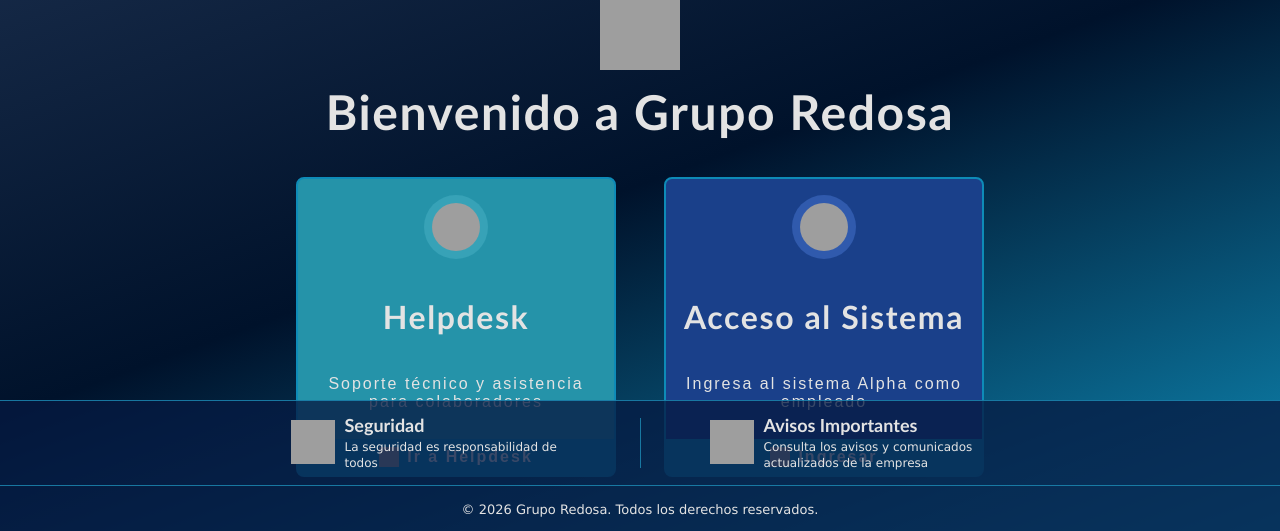
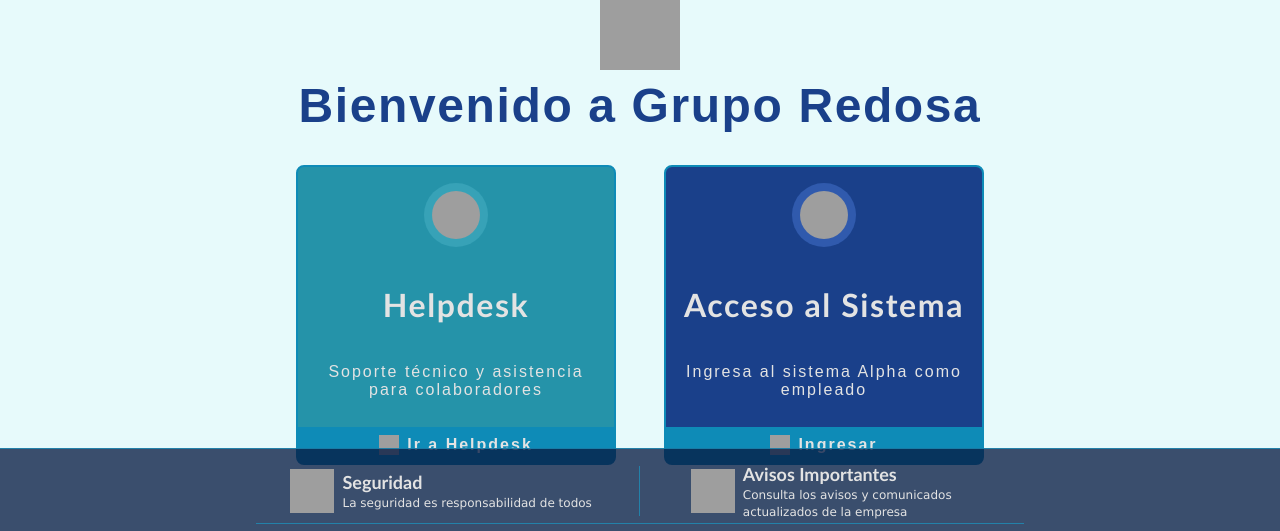
Before and after one commit to qpablop/IntranetRedosa, a plain HTML site: page index.html in a window 1280 px wide. Shown: the part 266-797 px from the top of the page. Drawn offline with Linux system fonts and the light colour scheme; grey boxes are pictures that could not be loaded.

Commit message:
cambio de color de fondo y configuración de footer

```diff
--- a/index.html
+++ b/index.html
@@ -48,7 +48,7 @@
         alt="logo"
         class="image-icon"
       />
-      <h1>Bienvenido a Grupo Redosa</h1>
+      <h3>Bienvenido a Grupo Redosa</h3>
     </div>
 
     <div class="button-container">
@@ -101,30 +101,29 @@
     </div>
     <div class="footer">
       <div class="footer-section-important">
-        <div class="footer-seguridad">
+        <div class="footer-seguridad footerBox">
           <img
             src="https://u.jimcdn.com/cms/o/s3570300b1d575455/userlayout/img/verified-user-64dp-37a2b7-fill0-wght200-grad0-opsz48.png?t=1780429550"
             alt="seguridad"
           />
-          <h1>Seguridad</h1>
-          <p>La seguridad es responsabilidad de todos</p>
+          <div class="footerText">
+            <h1>Seguridad</h1>
+            <p>La seguridad es responsabilidad de todos</p>
+          </div>
         </div>
 
         <div class="divider"></div>
 
-        <div class="footer-avisos">
+        <div class="footer-avisos footerBox">
           <img
             src="https://u.jimcdn.com/cms/o/s3570300b1d575455/userlayout/img/notifications-active-64dp-37a2b7-fill0-wght200-grad0-opsz48.png?t=1780429540"
             alt="avisos"
           />
-          <h1>Avisos Importantes</h1>
-          <p>Consulta los avisos y comunicados</p>
-          <p>actualizados de la empresa</p>
+          <div class="footerText">
+            <h1>Avisos Importantes</h1>
+            <p>Consulta los avisos y comunicados actualizados de la empresa</p>
+          </div>
         </div>
-      </div>
-
-      <div class="footer-section-info">
-        <p>© 2026 Grupo Redosa. Todos los derechos reservados.</p>
       </div>
     </div>
   </body>
--- a/style.css
+++ b/style.css
@@ -14,6 +14,7 @@
   --background-color: #213555;
   --plast-bg: #061a42c3;
   --borderline-color: #1e90bac9;
+  --second-background-color: #e7fafb;
 }
 
 a:link,
@@ -55,13 +56,7 @@
 ----------------------------------------------- */
 
 body {
-  background-color: var(--background-color);
-  background-image: linear-gradient(
-    160deg,
-    var(--background-color) 0%,
-    #00122b 54%,
-    var(--primary-color) 100%
-  );
+  background-color: var(--second-background-color);
   background-position:
     0 0,
     50%;
@@ -138,8 +133,8 @@
   height: fit-content;
 }
 
-.hero h1 {
-  color: var(--text-color);
+.hero h3 {
+  color: var(--secondary-color);
   font-size: 48px;
   text-align: center;
   padding: 8px;
@@ -254,27 +249,10 @@
   background-color: var(--plast-bg);
   width: 100vw;
   border-top: solid 1px var(--borderline-color);
-  width: 100%;
   display: flex;
   flex-direction: column;
   align-items: center;
   justify-content: center;
-}
-
-.footer-section-info {
-  width: 100vw;
-  border-top: solid 1px var(--borderline-color);
-}
-.footer-section-info p {
-  display: flex;
-  flex-direction: row;
-  align-items: center;
-  justify-content: center;
-  margin-top: 15px;
-  margin-bottom: 15px;
-  text-align: center;
-  color: var(--text-color);
-  font-size: 13px;
 }
 
 .footer-section-important {
@@ -286,43 +264,25 @@
   justify-content: space-around;
   text-align: center;
   color: var(--text-color);
+  border-bottom: solid 1px var(--borderline-color);
 }
 
-.footer-seguridad {
-  width: 280px;
-  margin-left: 0px;
-  color: var(--text-color);
-  text-align: left;
+.footerBox {
+    display: flex;
+    flex-direction: row;
+    align-items: center;
+    justify-content: center;
+    width: 320px;
+    color: var(--text-color);
+    text-align: left;
 }
-.footer-seguridad p {
+.footerBox p {
   font-size: 12px;
 }
-.footer-seguridad img {
+.footerBox img {
   width: 44px; /* Ancho de la imagen */
+  margin: 8px; /* Espaciado entre la imagen y el texto */
   height: 44px; /* Alto de la imagen */
-  float: left; /* Alinear la imagen a la izquierda */
-  margin-right: 10px; /* Espaciado entre la imagen y el texto */
-  margin-top: 7px;
-}
-
-.footer-avisos {
-  width: 280px;
-  margin-left: 0px;
-  color: var(--text-color);
-  text-align: left;
-}
-
-.footer-avisos p {
-  text-align: left;
-  font-size: 12px;
-}
-
-.footer-avisos img {
-  width: 44px; /* Ancho de la imagen */
-  height: 44px; /* Alto de la imagen */
-  float: left; /* Alinear la imagen a la izquierda */
-  margin-right: 10px; /* Espaciado entre la imagen y el texto */
-  margin-top: 7px;
 }
 
 .divider {
```
